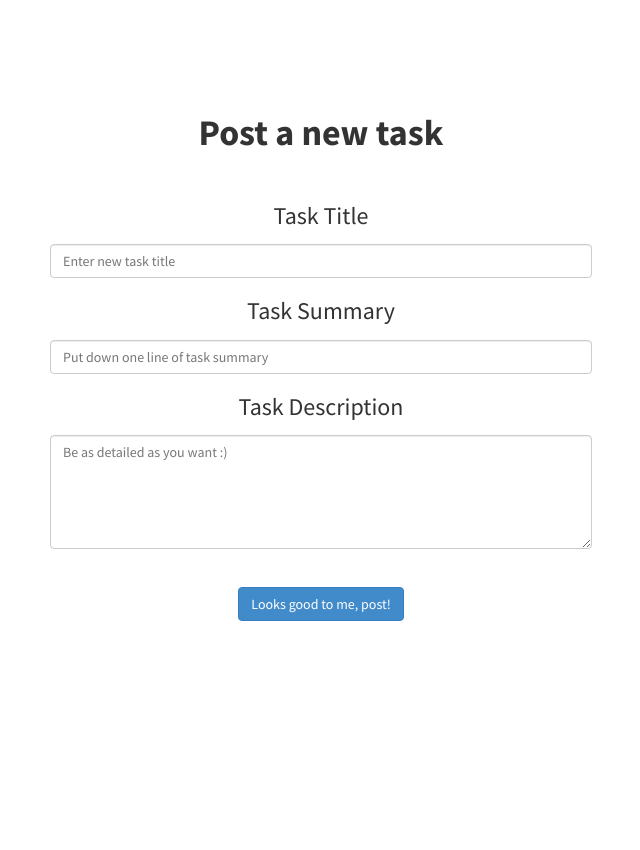
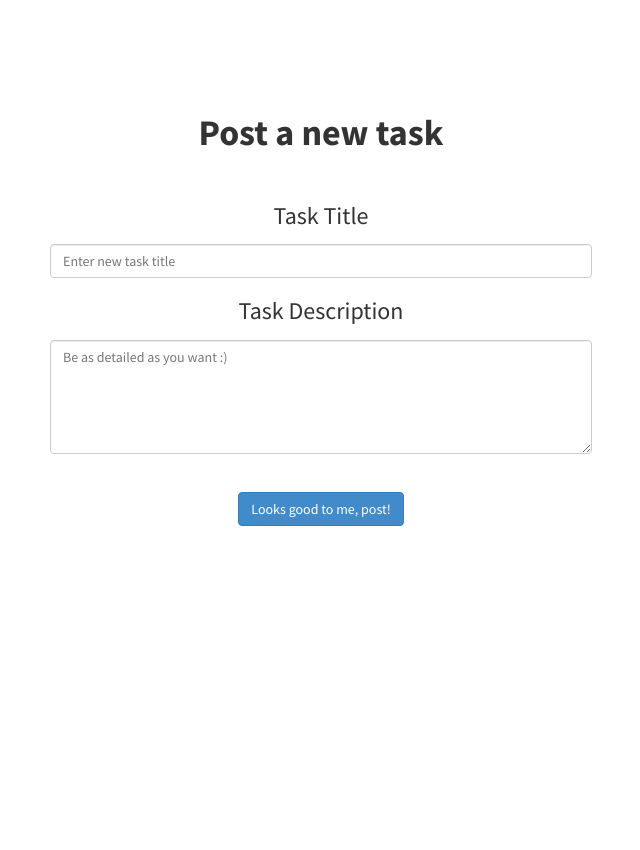
Before and after one commit to kayhuynh/CampusHelper, a Django app: template CampusHelperApp/templates/profile.html in a window 1280 px wide. Shown: the top 850 px of the page, without its empty margins (319-959 px from the left). Run offline with Django 3.2, Linux system fonts and the light colour scheme; the template is opened without the code that fills it, so the values that code supplies are empty; parts of the project's set-up code (start-up, migrations or seed data) failed here and were passed over; some libraries are stand-ins or nearby versions.

Commit message:
trying to fix broken new task posting

```diff
--- a/CampusHelperApp/templates/profile.html
+++ b/CampusHelperApp/templates/profile.html
@@ -24,7 +24,7 @@
     <link href="{% static "css/fonts.css" %}" rel="stylesheet">
     <link href="{% static "font-awesome-4.2.0/css/font-awesome.min.css" %}"  rel="stylesheet" type="text/css">
 
-    <title>Welcome to Callaborate </title>
+    <title>Welcome to Callaborate</title>
 
     <!-- Bootstrap Core CSS -->
     <link href="{% static "css/bootstrap.min.css" %}" rel="stylesheet">
@@ -65,14 +65,8 @@
             </div>
             <div class="row">
 
-                <label for="taskSummary"><h3>Task Summary</h3></label>
-                <input type="text" class="form-control" id="taskSummary" placeholder="Put down one line of task summary">
-
-            </div>
-            <div class="row">
-
                 <label for="Task Description"><h3>Task Description</h3></label>
-                <textarea class="form-control" rows="5" placeholder="Be as detailed as you want :)"></textarea>
+                <textarea class="form-control" rows="5" id="taskDescription" placeholder="Be as detailed as you want :)"></textarea>
 
             </div>
 
@@ -94,7 +88,7 @@
                 url: "/newtask",
                 type: 'POST',
                 contentType: "application/json",
-                data: '{ "title" : ' + '"' + title + '"' + ', "description" : ' + '"' + summary + '"' + '}' ,
+                data: '{ "title" : ' + '"' + taskTitle + '"' + ', "description" : ' + '"' + taskDescription + '"' + '}' ,
                 success: function(response) {
                     var errorCode = response.errcode;
                     var taskID = response.taskID;
```
